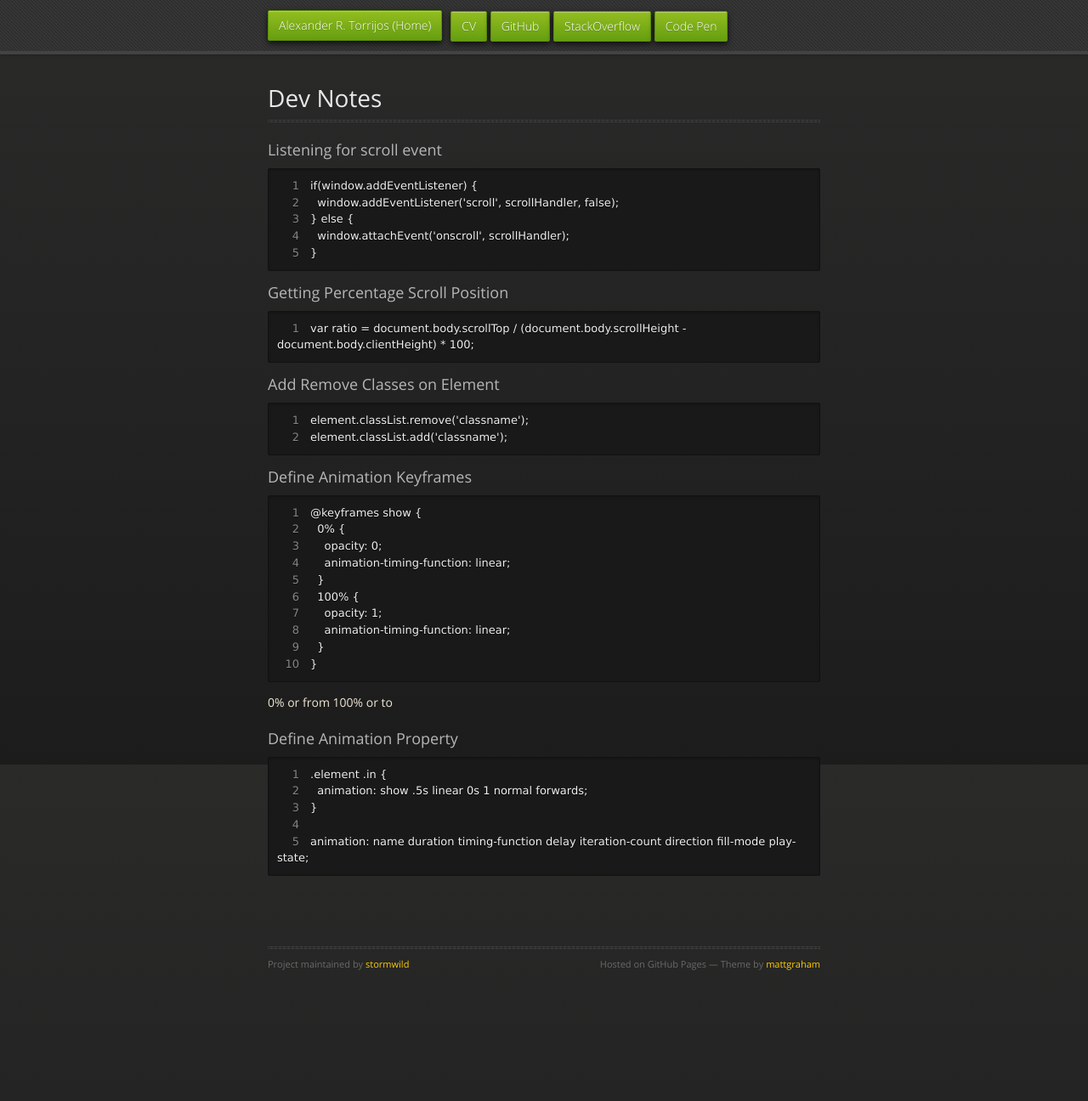
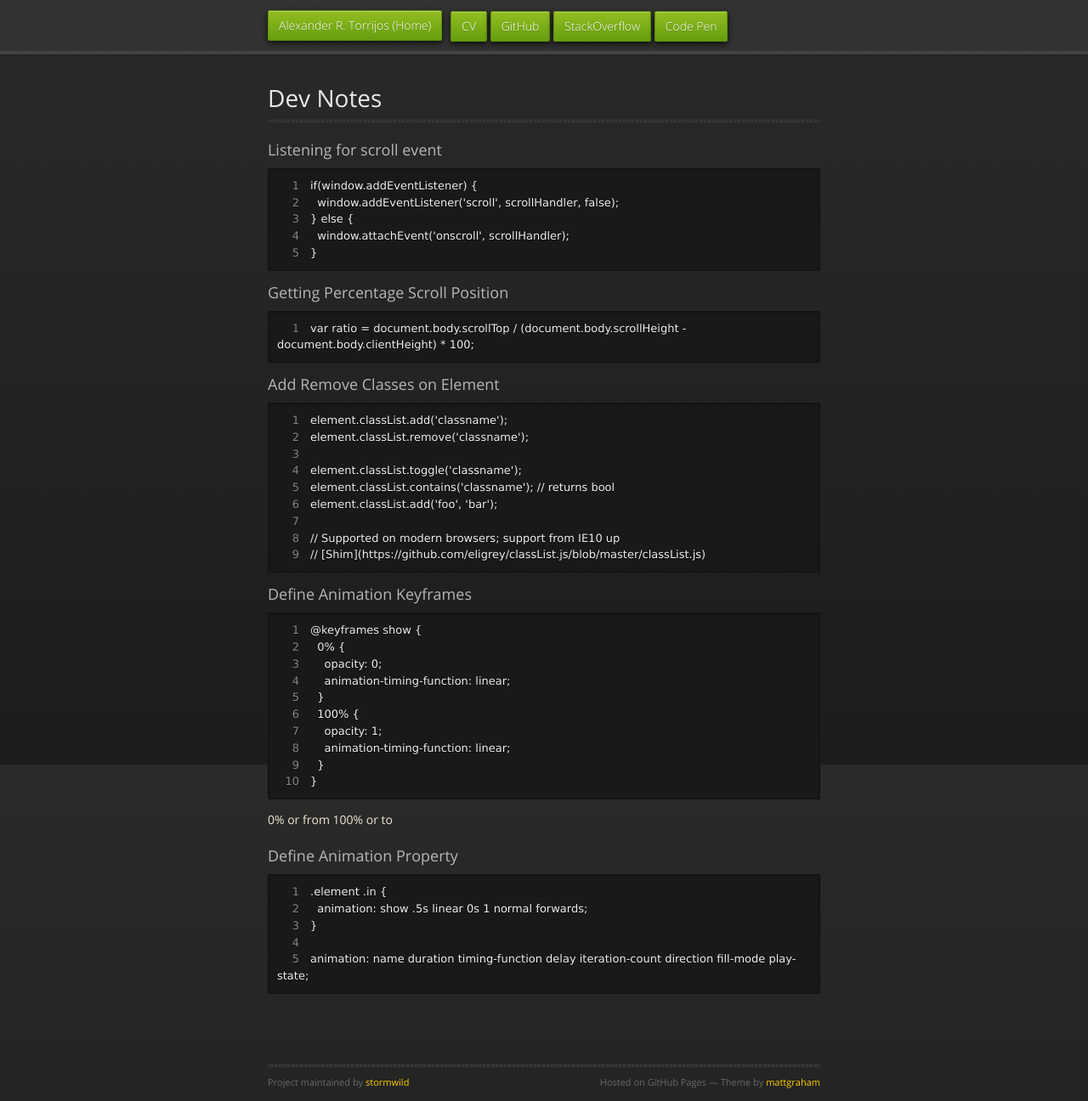
Before and after one commit to stormwild/stormwild.github.io, a Jekyll site: the page built from _posts/2015-11-18-notes.md, in a window 1280 px wide and 1296 px high. Shown: the whole window at 85% size. Built offline with Jekyll 4.4.1, drawn with Linux system fonts in a browser that asks for light colours; nearby versions of some CDN libraries.

Commit message:
Update 2015-11-18-notes.md

```diff
--- a/_posts/2015-11-18-notes.md
+++ b/_posts/2015-11-18-notes.md
@@ -16,8 +16,15 @@ title: Dev Notes
 
 ### Add Remove Classes on Element
 
+    element.classList.add('classname');
     element.classList.remove('classname');
-    element.classList.add('classname');
+
+    element.classList.toggle('classname');
+    element.classList.contains('classname'); // returns bool
+    element.classList.add('foo', 'bar');
+
+    // Supported on modern browsers; support from IE10 up
+    // [Shim](https://github.com/eligrey/classList.js/blob/master/classList.js)
 
 ### Define Animation Keyframes
 
```
